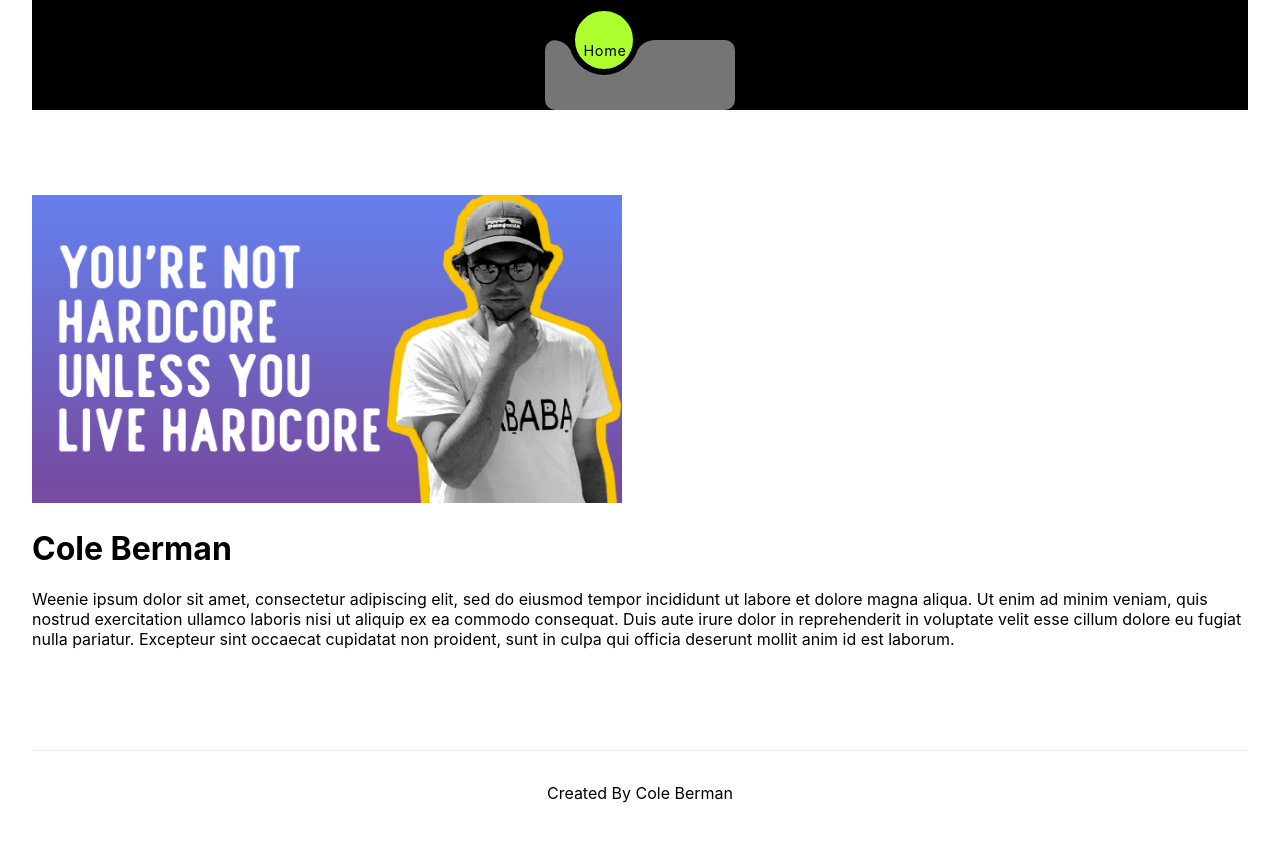
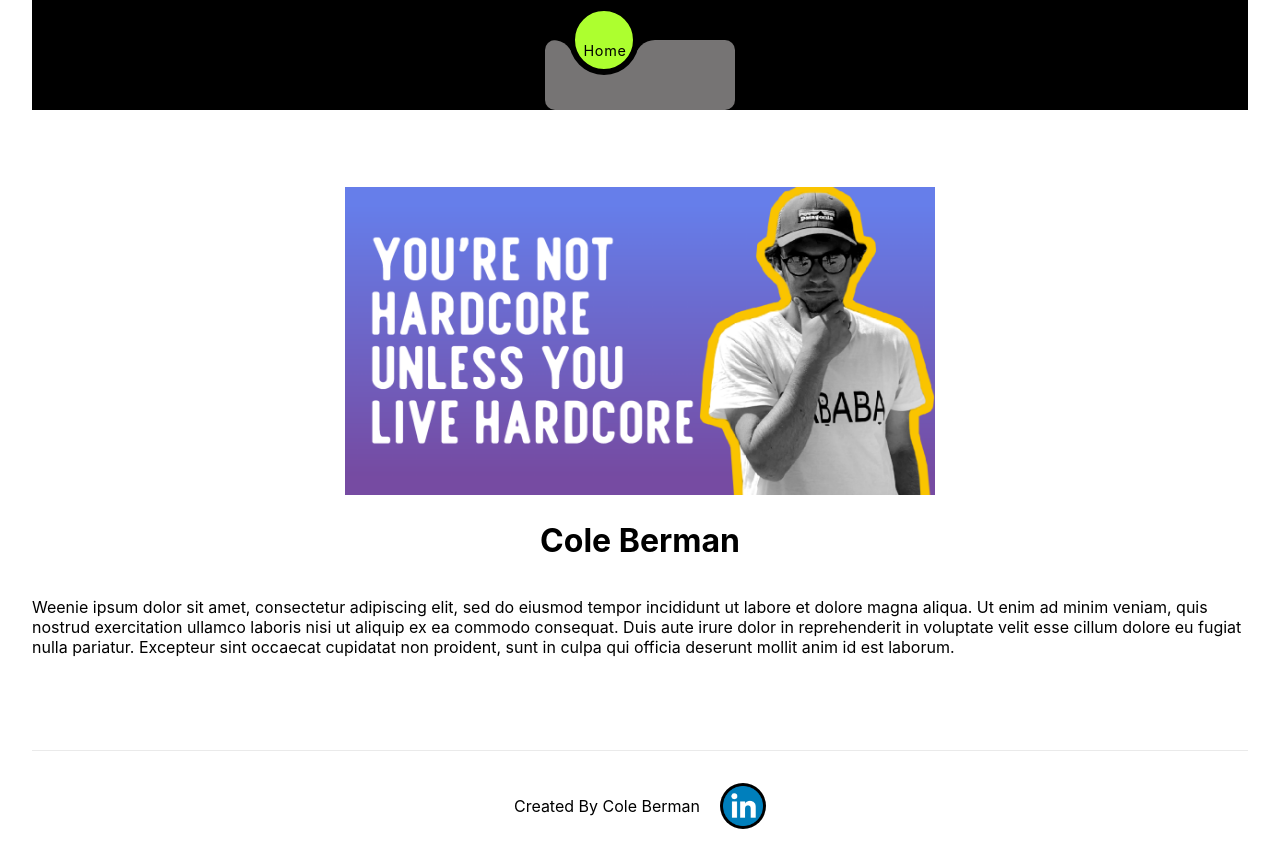
Before and after one commit to 11coleandrew4/AsyncProject-personal-site, a Next.js app in the folder personal-site/: page / in a window 1280 px wide. Before the commit the page ends 835 px from the top, so only its background shows below. Built offline with nearby package versions, Linux system fonts and the light colour scheme.

Commit message:
added styling and linkedin in footer

```diff
--- /dev/null
+++ b/personal-site/pages/components/LinkedinLogo.js
@@ -0,0 +1,22 @@
+import Image from 'next/image';
+import Link from 'next/link';
+
+function LinkedinLogo() {
+  return (
+    <Link href="https://www.linkedin.com/in/cole-berman-8a61b01a9/">
+      <div id="outer-linkedin-picture-div">
+        <div id="linkedin-logo-picture">
+          <Image
+            src="/linkedin-icon.png"
+            alt="me"
+            width="40"
+            height="40"
+            className="picture"
+          />
+        </div>
+      </div>
+    </Link>
+  );
+}
+
+export default LinkedinLogo;
--- a/personal-site/pages/components/MainPage.js
+++ b/personal-site/pages/components/MainPage.js
@@ -4,20 +4,22 @@ export default class MainPage extends Component {
   render() {
     return (
       <div id="aboutMe">
+        <div id="main-content">
           <div className="picture" id="my-picture">
             <MyPicture />
           </div>
           <h1 className="pageTitle">Cole Berman</h1>
           <p className="infoText">
             Weenie ipsum dolor sit amet, consectetur adipiscing elit, sed do
-          eiusmod tempor incididunt ut labore et dolore magna aliqua. Ut enim ad
-          minim veniam, quis nostrud exercitation ullamco laboris nisi ut
+            eiusmod tempor incididunt ut labore et dolore magna aliqua. Ut enim
+            ad minim veniam, quis nostrud exercitation ullamco laboris nisi ut
             aliquip ex ea commodo consequat. Duis aute irure dolor in
             reprehenderit in voluptate velit esse cillum dolore eu fugiat nulla
             pariatur. Excepteur sint occaecat cupidatat non proident, sunt in
             culpa qui officia deserunt mollit anim id est laborum.
           </p>
         </div>
+      </div>
     );
   }
 }
--- a/personal-site/pages/components/Projects.js
+++ b/personal-site/pages/components/Projects.js
@@ -22,15 +22,6 @@ export default class Projects extends Component {
         <div className="picture" id="get-money-app-picture">
           <GetMoneyPicture />
         </div>
-
-        <main className="projects-main">
-          <div id="aboutMe">
-            <h1 className="pageTitle"></h1>
-            <p className="infoText"></p>
-          </div>
-        </main>
-
-        <footer className="projects-footer"></footer>
       </div>
     );
   }
--- a/personal-site/pages/index.js
+++ b/personal-site/pages/index.js
@@ -1,11 +1,13 @@
 import React, { Component } from 'react';
+
 import Head from 'next/head';
-import Image from 'next/image';
+
 import styles from '../styles/Home.module.css';
 import Projects from './components/Projects';
 
 import MainPage from './components/MainPage';
 import Navbar1 from './components/Navbar1';
+import LinkedinLogo from './components/LinkedinLogo';
 
 export default class index extends Component {
   constructor() {
@@ -45,12 +47,15 @@ export default class index extends Component {
           clickHandler={this.clickHandler}
         />
         <main className={styles.main}>
-          <div id="aboutMe">
-            {this.state.projectView ? <Projects /> : <MainPage />}
-          </div>
+          <div>{this.state.projectView ? <Projects /> : <MainPage />}</div>
         </main>
 
-        <footer className={styles.footer}>Created By Cole Berman</footer>
+        <footer className={styles.footer}>
+          <div id="footer-text">Created By Cole Berman</div>
+          <div id="linkedin-logo">
+            <LinkedinLogo />
+          </div>
+        </footer>
       </div>
     );
   }
--- a/personal-site/styles/globals.css
+++ b/personal-site/styles/globals.css
@@ -155,3 +155,46 @@ a {
 #navbarUl ul li:nth-child(2).active ~ .indicator {
   transform: translateX(calc(70px * 1));
 }
+
+#main-content {
+  display: flex;
+  flex-direction: column;
+  align-items: center;
+}
+
+#footer-text {
+  margin-right: 20px;
+}
+
+#linkedin-logo-picture {
+  display: flex;
+  justify-content: center;
+  height: 43px;
+  padding-top: 3px;
+}
+
+#outer-linkedin-picture-div {
+  position: relative;
+  height: 46px;
+  width: 46px;
+  background: black;
+  border-radius: 50%;
+}
+
+@keyframes fadeIn {
+  0% {
+    background: black;
+  }
+  100% {
+    background: rgb(139, 139, 139);
+  }
+}
+
+#outer-linkedin-picture-div:hover {
+  position: relative;
+  height: 46px;
+  width: 46px;
+  background: rgb(139, 139, 139);
+  border-radius: 50%;
+  animation: fadeIn 500ms;
+}
```
Also changed, not shown: personal-site/public/linkedin-icon.png (added). Lines whose indentation alone changed are shown as unchanged.
